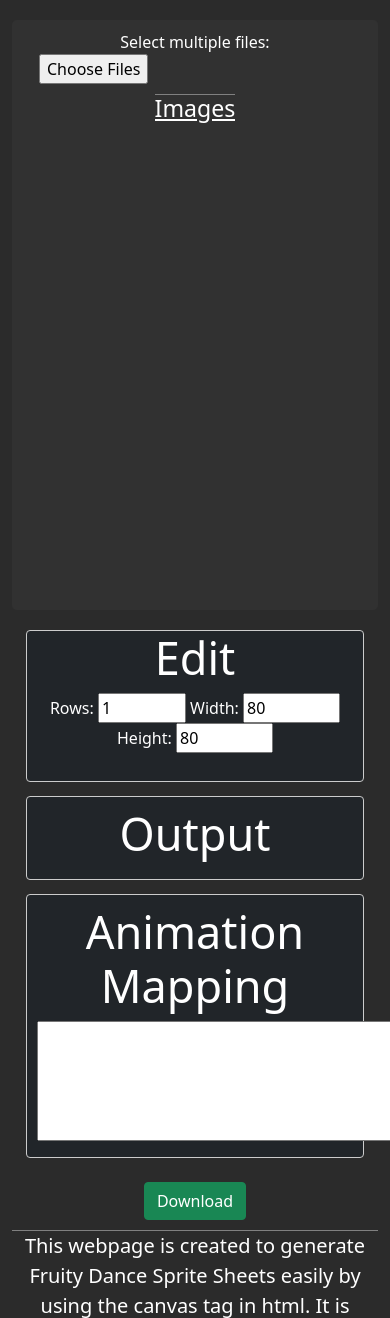
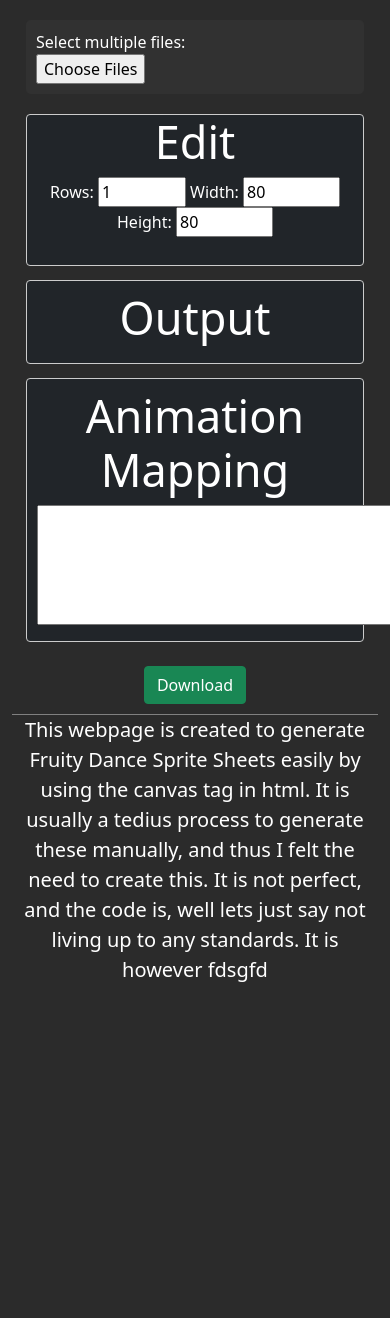
Before and after one commit to TheWilley/Fruity_Dance_Sprite_Sheet_Generator, a PHP site: page / in a window 390 px wide; the page is wider, and only the part inside the window is pictured. Shown: the part 96-1414 px from the top of that part. After the commit the page ends 1078 px from the top of that part, so only its background shows below. Run offline with PHP 8.4, Linux system fonts and the light colour scheme.

Commit message:
Made layout more dynamic, fixed positions and media querys depnding on size of the screen. Image sized optmized

```diff
--- a/index.html
+++ b/index.html
@@ -32,16 +32,18 @@
 
     <!--Bootstrap container surounds page (fluid transitions for different sizes, good layout intergation)-->
     <div class="container-fluid">
-        <div class="row justify-content-center">
-            <div class="col-sm-2 text-center">
+        <div class="row justify-content-left">
+            <div class="col-xl-2 text-center">
+                <div class="sidebar-container">
                     <div class="sidebar">
                         <form id='post-form' class='post-form' method='post'>
+                            <div>
                                 <label for='files'>Select multiple files: </label>
+                            </div>
                             <input style="margin: 0 auto;" id='files' type='file' multiple/>
                             <output id='result' />
                         </form>
-
-                    <h3 style="text-decoration: underline;">Images</h3>
+                    </div>
                 </div>
             </div>
             <div class="col-xl-10 text-center">
@@ -133,6 +135,7 @@
                     picReader.addEventListener("load", function(event) {
                         var picFile = event.target;
                         var div = document.createElement("div");
+                        div.setAttribute("class", "result-container");
                         div.innerHTML = "<img class='thumbnail' src='" + picFile.result + "'" +
                             "title='" + picFile.name + "' draggable='true' ondragstart='drag(event)' id='" + imagenumb + "'/>";
                         output.insertBefore(div, null);
--- a/sidebar.css
+++ b/sidebar.css
@@ -1,8 +1,37 @@
+@media only screen and (max-width: 1182px) {
+    .sidebar-container {
+        position: initial !important;
+        overflow-x: auto;
+        max-height: 120px;
+    }
+    .post-form {
+        text-align: left;
+    }
+    .result-container {
+        display: inline-block;
+        margin-right: 20px;
+    }
+    .thumbnail {
+        max-height: 120px;
+    }
+    #result {
+        border-top: none !important;
+        overflow-y: unset !important;
+    }
+}
+
 .sidebar {
     background-color: rgb(49, 49, 49);
     border-radius: 5px;
     padding: 10px;
     margin-top: 20px;
+    margin-left: 14px;
+    margin-right: 14px;
+}
+
+.sidebar-container {
+    width: inherit;
+    position: fixed;
 }
 
 .thumbnail {
@@ -14,7 +43,6 @@
 #result {
     margin-top: 10px;
     border-top: 1px gray solid;
-    max-height: 500px;
-    min-height: 500px;
     overflow-y: auto;
+    max-height: 800px;
 }
--- a/style.css
+++ b/style.css
@@ -1,10 +1,3 @@
-@media only screen and (max-width: 900px) {
-    #edit,
-    #output {
-        overflow-x: scroll;
-    }
-}
-
 html {
     background-color: rgb(43, 43, 43);
 }
@@ -54,6 +47,7 @@ input[type='file'] {
 
 #dyntable {
     padding: 10px;
+    overflow: auto;
 }
 
 #output {
@@ -94,3 +88,11 @@ input[type='file'] {
 .box:hover {
     box-shadow: 0 0 12px rgba(0, 0, 0, 0.726);
 }
+
+#ContainerCanvas {
+    overflow: auto;
+}
+
+.navbar-dark .navbar-toggler {
+    margin-right: 14px;
+}
```
Lines whose indentation alone changed are shown as unchanged.
